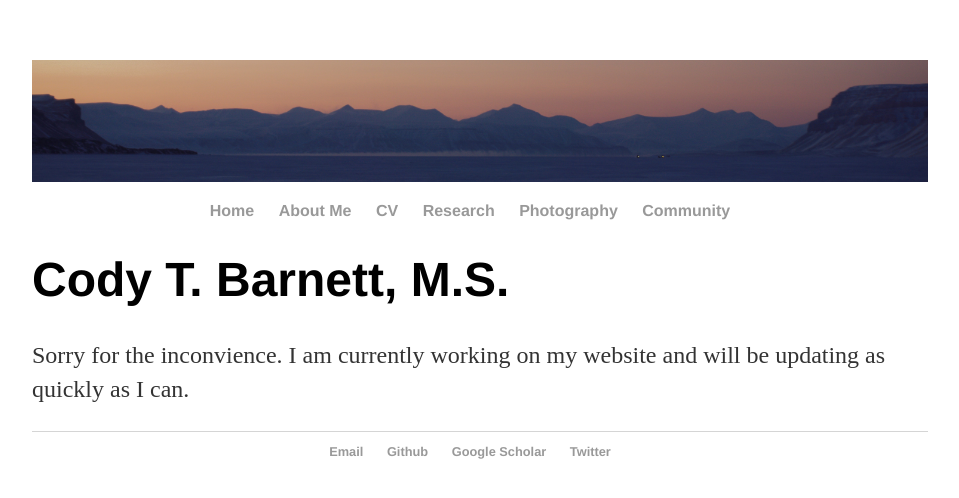
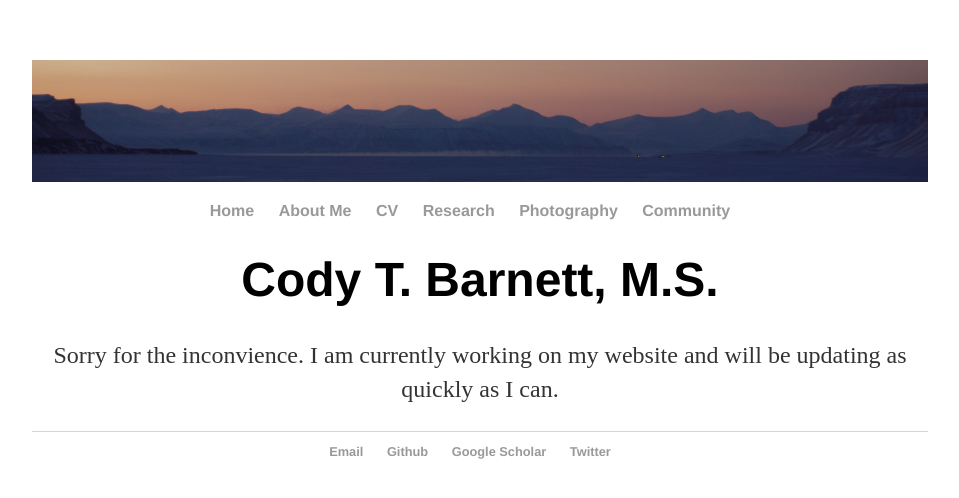
Before and after one commit to Cbarnett207/CBarnett207.github.io, a Jekyll site: the page built from index.html, in a window 1280 px wide. Shown: the top 498 px of the page, without its empty margins (160-1119 px from the left). Built offline with Jekyll 4.4.1, drawn with Linux system fonts in a browser that asks for light colours.

Commit message:
Update index.html

```diff
--- a/index.html
+++ b/index.html
@@ -3,7 +3,7 @@ layout: default
 title: Cody Barnett, M.S.
 ---
 <div class="blurb">
-	<h1>Cody T. Barnett, M.S.</h1>
+	<div align="center"><h1>Cody T. Barnett, M.S.</h1>
 	<p>Sorry for the inconvience. I am currently working on my website and will be updating as quickly as I can.</p>
 </div><!-- /.blurb -->
 </div><!-- /.container -->
```
